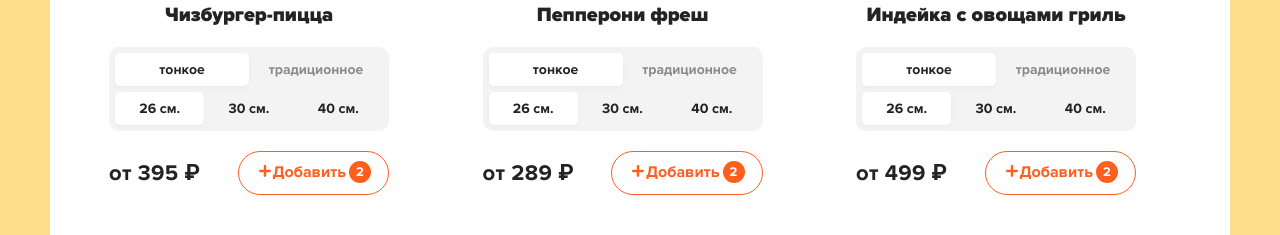
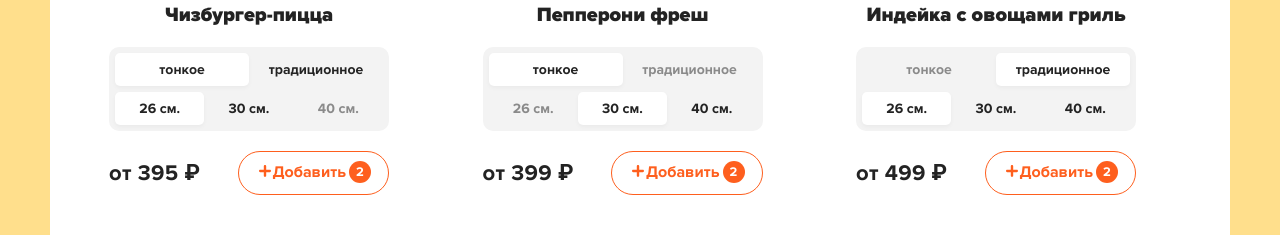
Before and after one commit to pogram1st/pizza-online-store, a React (Create React App) app in the folder react-pizza/: page / in a window 1280 px wide. Shown: the part 565-800 px from the top of the page. Built offline with nearby package versions, Linux system fonts and the light colour scheme.

Commit message:
sizes and types pizza selected

```diff
--- a/react-pizza/public/db.json
+++ b/react-pizza/public/db.json
@@ -5,8 +5,8 @@
       "imgUrl": "https://dodopizza-a.akamaihd.net/static/Img/Products/Pizza/ru-RU/b750f576-4a83-48e6-a283-5a8efb68c35d.jpg",
       "name": "Чизбургер-пицца",
       "types": [0, 1],
-      "sizes": [26, 30, 40],
-      "price": 395,
+      "sizes": [26, 30],
+      "price": [395, 499, 599],
       "category": 0,
       "rating": 4
     },
@@ -14,9 +14,9 @@
       "id": 1,
       "imgUrl": "https://cdn.dodostatic.net/static/Img/Products/a55f23f650344e1bb5bd43c7fc6e82fc_366x366.png",
       "name": "Пепперони фреш",
-      "types": [0, 1],
-      "sizes": [26, 30, 40],
-      "price": 289,
+      "types": [0],
+      "sizes": [30, 40],
+      "price": [289, 399, 499],
       "category": 0,
       "rating": 4
     },
@@ -24,9 +24,9 @@
       "id": 2,
       "imgUrl": "https://cdn.dodostatic.net/static/Img/Products/16ae64b429094953b4751dc9b472cf84_366x366.png",
       "name": "Индейка с овощами гриль",
-      "types": [0, 1],
+      "types": [1],
       "sizes": [26, 30, 40],
-      "price": 499,
+      "price": [499, 629, 709],
       "category": 0,
       "rating": 4
     },
@@ -35,8 +35,8 @@
       "imgUrl": "https://cdn.dodostatic.net/static/Img/Products/ed3ab0e1c1e64cbb9bca07c90ae3ce7a_366x366.png",
       "name": "Ветчина и грибы",
       "types": [0, 1],
-      "sizes": [26, 30, 40],
-      "price": 399,
+      "sizes": [30],
+      "price": [399, 499, 599],
       "category": 0,
       "rating": 4
     },
@@ -46,7 +46,7 @@
       "name": "Маргарита 🌱",
       "types": [0, 1],
       "sizes": [26, 30, 40],
-      "price": 399,
+      "price": [399, 499, 599],
       "category": 0,
       "rating": 4
     },
@@ -56,7 +56,7 @@
       "name": "Четыре сезона",
       "types": [0, 1],
       "sizes": [26, 30, 40],
-      "price": 439,
+      "price": [439, 569, 739],
       "category": 0,
       "rating": 4
     },
@@ -66,7 +66,7 @@
       "name": "Цыпленок барбекю",
       "types": [0, 1],
       "sizes": [26, 30, 40],
-      "price": 499,
+      "price": [499, 599, 729],
       "category": 0,
       "rating": 4
     },
@@ -76,7 +76,7 @@
       "name": "Диабло 🌶️🌶️",
       "types": [0, 1],
       "sizes": [26, 30, 40],
-      "price": 499,
+      "price": [499, 609, 719],
       "category": 0,
       "rating": 4
     },
@@ -86,7 +86,7 @@
       "name": "Колбаски барбекю",
       "types": [0, 1],
       "sizes": [26, 30, 40],
-      "price": 439,
+      "price": [439, 569, 699],
       "category": 0,
       "rating": 4
     },
@@ -96,7 +96,7 @@
       "name": "Гавайская",
       "types": [0, 1],
       "sizes": [26, 30, 40],
-      "price": 439,
+      "price": [439, 569, 689],
       "category": 0,
       "rating": 4
     },
@@ -106,7 +106,7 @@
       "name": "Цыпленок карри",
       "types": [0, 1],
       "sizes": [26, 30, 40],
-      "price": 439,
+      "price": [439, 559, 699],
       "category": 0,
       "rating": 4
     },
@@ -116,7 +116,7 @@
       "name": "Сырная 🌱👶",
       "types": [0, 1],
       "sizes": [26, 30, 40],
-      "price": 439,
+      "price": [439, 559, 679],
       "category": 0,
       "rating": 4
     }
--- a/react-pizza/src/components/PizzaBlock.jsx
+++ b/react-pizza/src/components/PizzaBlock.jsx
@@ -1,23 +1,53 @@
 import React from 'react';
+import classNames from 'classnames';
 
 export const PizzaBlock = ({ pizza }) => {
+  const types = ['тонкое', 'традиционное'];
+  const sizes = [26, 30, 40];
+  const [activeType, setActiveType] = React.useState(pizza.types[0]);
+  const [activeSizes, setActiveSizes] = React.useState(sizes.indexOf(pizza.sizes[0]));
+  const clickTypesPizza = (index) => {
+    setActiveType(index);
+  };
+  const clickSizesPizza = (index) => {
+    setActiveSizes(index);
+  };
   return (
     <div key={pizza.id} className='pizza-block'>
       <img className='pizza-block__image' src={pizza.imgUrl} alt='Pizza' />
       <h4 className='pizza-block__title'>{pizza.name}</h4>
       <div className='pizza-block__selector'>
         <ul>
-          <li className='active'>тонкое</li>
-          <li className='disabled'>традиционное</li>
+          {types.map((item, index) => (
+            <li
+              key={index}
+              onClick={() => clickTypesPizza(index)}
+              className={classNames({
+                active: activeType === index,
+                disabled: !pizza.types.includes(index),
+              })}
+            >
+              {item}
+            </li>
+          ))}
         </ul>
         <ul>
-          <li className='active'>26 см.</li>
-          <li className=''>30 см.</li>
-          <li>40 см.</li>
+          {sizes.map((item, index) => (
+            <li
+              key={index}
+              onClick={() => clickSizesPizza(index)}
+              className={classNames({
+                active: activeSizes === index,
+                disabled: !pizza.sizes.includes(item),
+              })}
+            >
+              {item} см.
+            </li>
+          ))}
         </ul>
       </div>
       <div className='pizza-block__bottom'>
-        <div className='pizza-block__price'>от {pizza.price} ₽</div>
+        <div className='pizza-block__price'>от {pizza.price[activeSizes]} ₽</div>
         <div className='button button--outline button--add'>
           <svg
             width='12'
```
